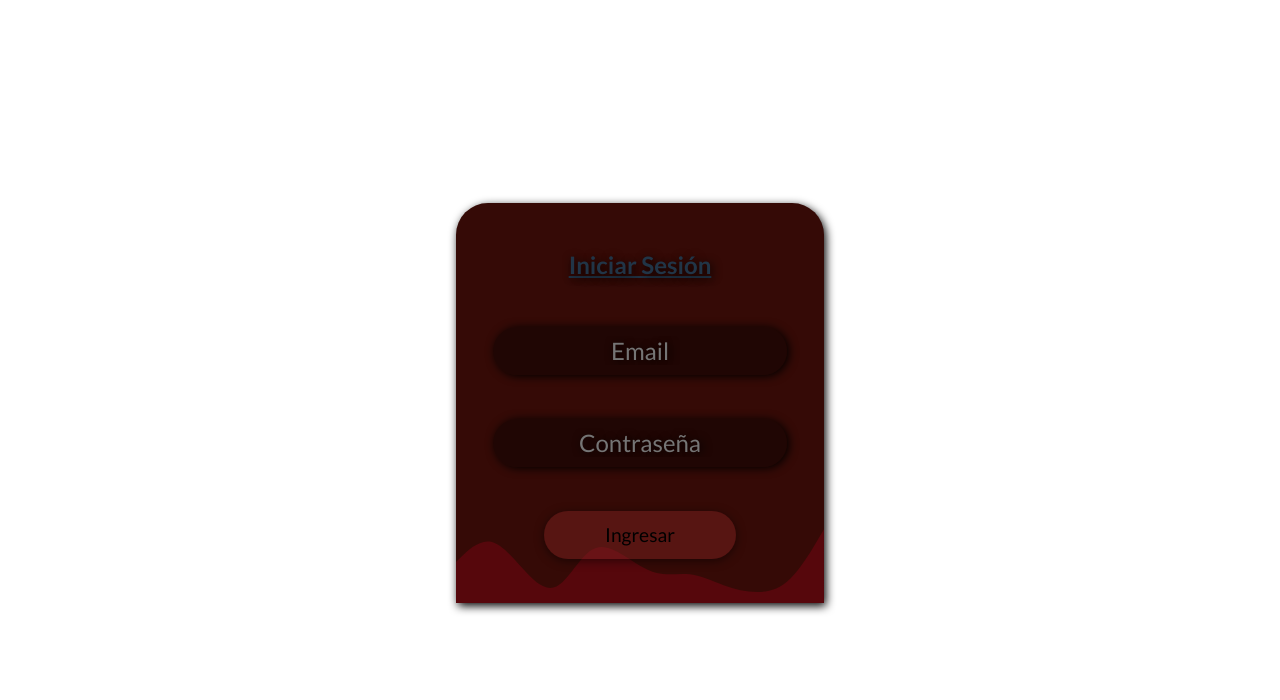
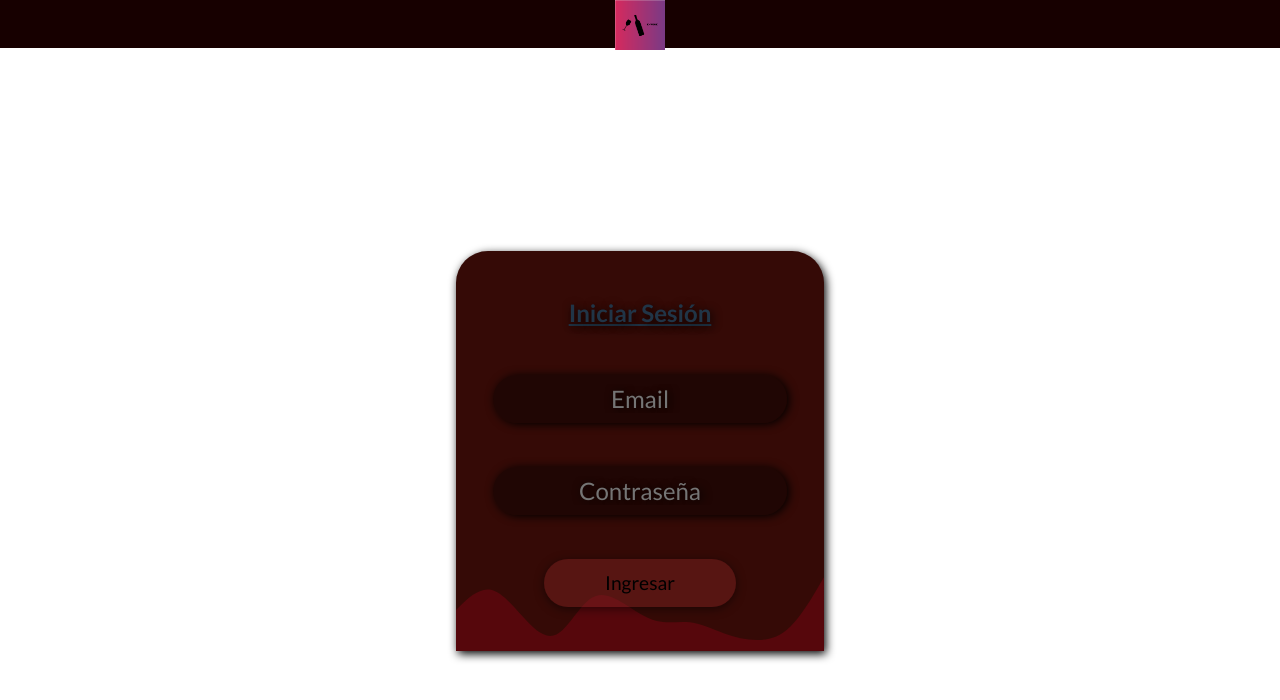
Before and after one commit to Nicolas-David-Faure/E-WINE-FRONTEND, a React (Vite) app: page /user/cart in a window 1280 px wide. Shown: the top 700 px of the page. Built offline with nearby package versions, Linux system fonts and the light colour scheme.

Commit message:
create auth

```diff
--- a/src/App.jsx
+++ b/src/App.jsx
@@ -5,7 +5,9 @@ function App() {
 
   return (
     <>
+
       <MainContent />
+
     </>
   )
 }
--- a/src/commons/auth/Auth.jsx
+++ b/src/commons/auth/Auth.jsx
@@ -11,7 +11,6 @@ const Auth = () => {
   return (
     <section className='auth__main'>
 
-
      <Login />
     </section>
   )
--- a/src/commons/auth/Login.jsx
+++ b/src/commons/auth/Login.jsx
@@ -18,7 +18,7 @@ const Login = () => {
     console.log(userInfo)
     // axios.post('/api/user/login', userInfo)
     // .then((res)=>{
-    //   navigate('/browse/movie')
+    //   navigate('/browse/main')
     // })
     // .catch(({response})=>{
     //   const status = response.status
--- a/src/components/header/Header.jsx
+++ b/src/components/header/Header.jsx
@@ -1,11 +1,18 @@
 import React from 'react'
+//styles
+import './scss/header.scss'
+//logo
+import logoE_Wine from '../../assets/images/Logo_e-wine.png'
+const Header = () => {
+  return (
+    <header className='header__main'>
+      <div >
+        <img src={logoE_Wine} className='header__logo' alt="logo_e-wine" />
+      </div>
 
-const header = () => {
-  return (
-    <div>
 
-    </div>
+    </header>
   )
 }
 
-export default header
+export default Header
--- /dev/null
+++ b/src/components/header/scss/header.scss
@@ -0,0 +1,14 @@
+@import '../../../assets/sass/variants';
+
+.header__main{
+  width: 100%;
+  height: 3rem;
+  background-color: $color1;
+
+  div{
+    .header__logo{
+      width: 50px;
+      height: 50px;
+    }
+  }
+}
--- a/src/components/main/MainContent.jsx
+++ b/src/components/main/MainContent.jsx
@@ -1,9 +1,13 @@
 import React from 'react'
+import './scss/mainContent.scss'
+//commons
 import Auth from '../../commons/auth/Auth'
-import './scss/mainContent.scss'
+import Header from '../header/Header'
+//components
 const MainContent = () => {
   return (
     <main className='mainContent__main'>
+      <Header />
       <Auth />
 
     </main>
```
Also changed, not shown: src/components/header/NavBar.jsx (added, +11 -0 lines), src/assets/images/Logo_e-wine.png (added).
